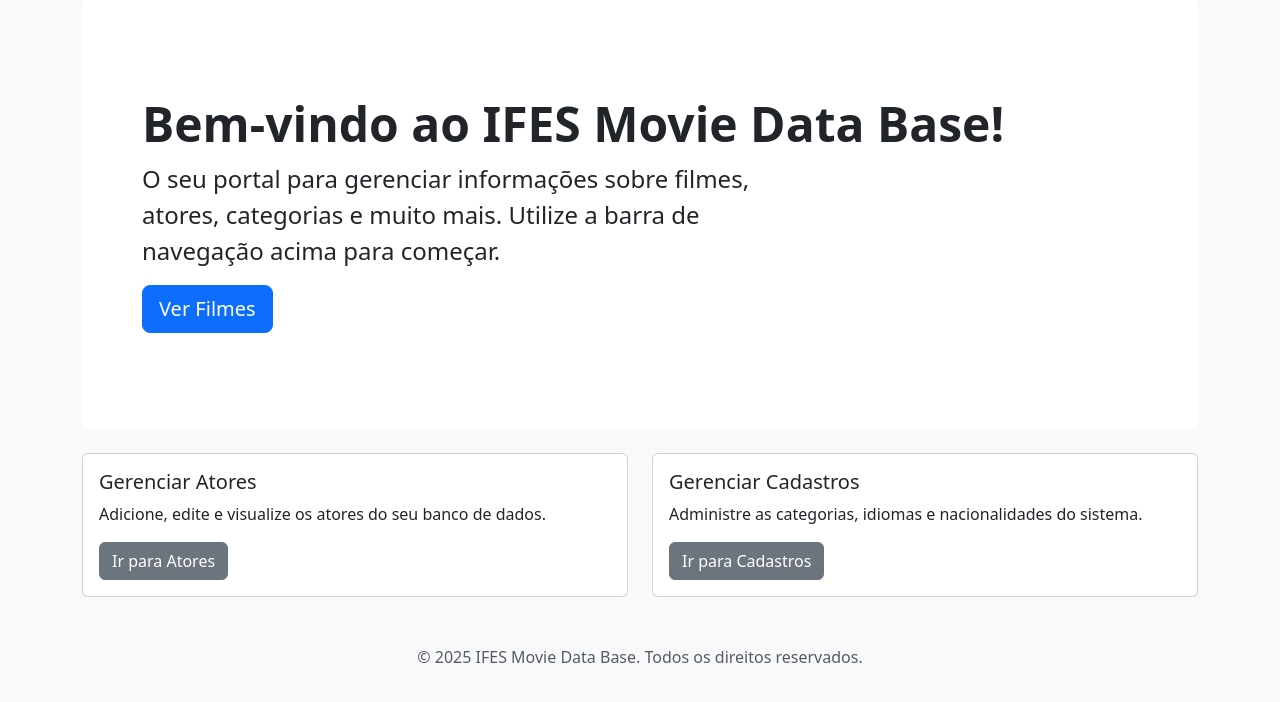
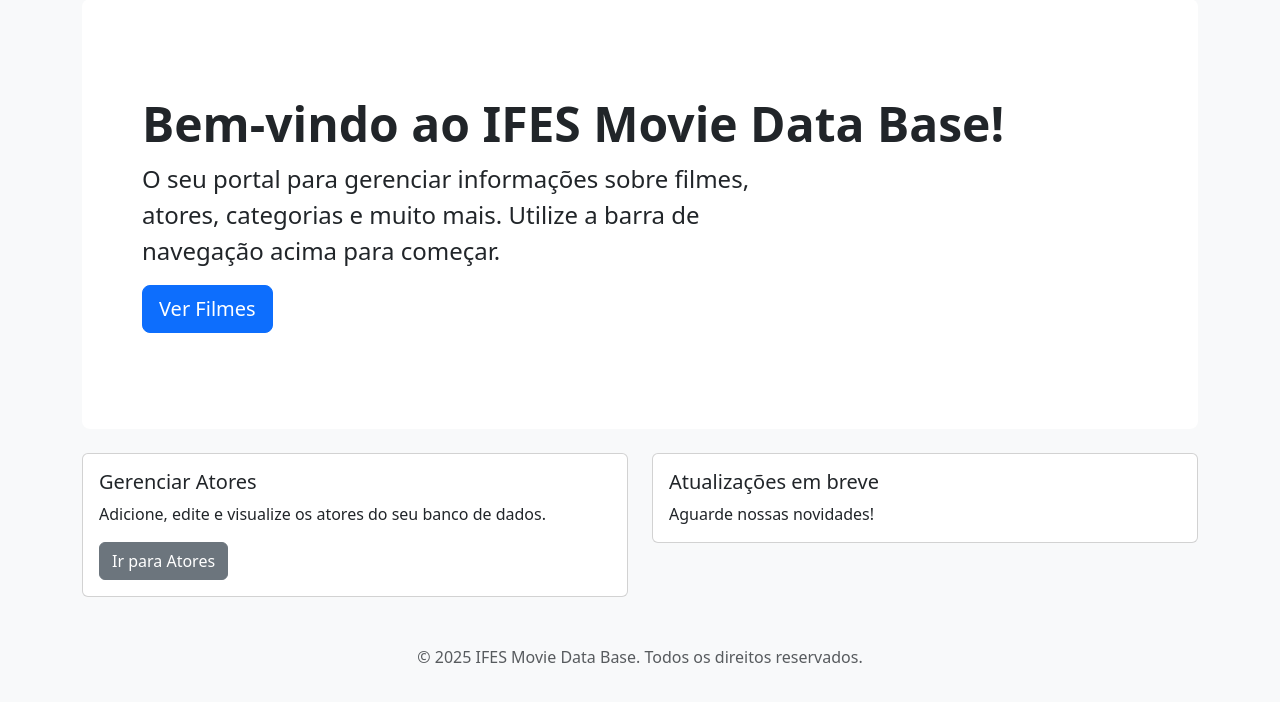
Before and after one commit to SalelaDudu/PSI---Trabalho-final-, a PHP site: page / in a window 1280 px wide. Shown: the part 81-783 px from the top of the page. Run offline with PHP 8.4, Linux system fonts and the light colour scheme; some libraries are stand-ins or nearby versions.

Commit message:
update index

```diff
--- a/index.php
+++ b/index.php
@@ -11,7 +11,7 @@
             O seu portal para gerenciar informações sobre filmes, atores, categorias e muito mais.
             Utilize a barra de navegação acima para começar.
         </p>
-        <a href="filmes.php" class="btn btn-primary btn-lg" type="button">Ver Filmes</a>
+        <a href="/frontend/filmes.php" class="btn btn-primary btn-lg" type="button">Ver Filmes</a>
     </div>
 </div>
 
@@ -21,16 +21,15 @@
             <div class="card-body">
                 <h5 class="card-title">Gerenciar Atores</h5>
                 <p class="card-text">Adicione, edite e visualize os atores do seu banco de dados.</p>
-                <a href="atores.php" class="btn btn-secondary">Ir para Atores</a>
+                <a href="/frontend/atores.php" class="btn btn-secondary">Ir para Atores</a>
             </div>
         </div>
     </div>
     <div class="col-md-6">
         <div class="card">
             <div class="card-body">
-                <h5 class="card-title">Gerenciar Cadastros</h5>
-                <p class="card-text">Administre as categorias, idiomas e nacionalidades do sistema.</p>
-                <a href="#" class="btn btn-secondary">Ir para Cadastros</a>
+                <h5 class="card-title">Atualizações em breve</h5>
+                <p class="card-text">Aguarde nossas novidades!</p>
             </div>
         </div>
     </div>
```
